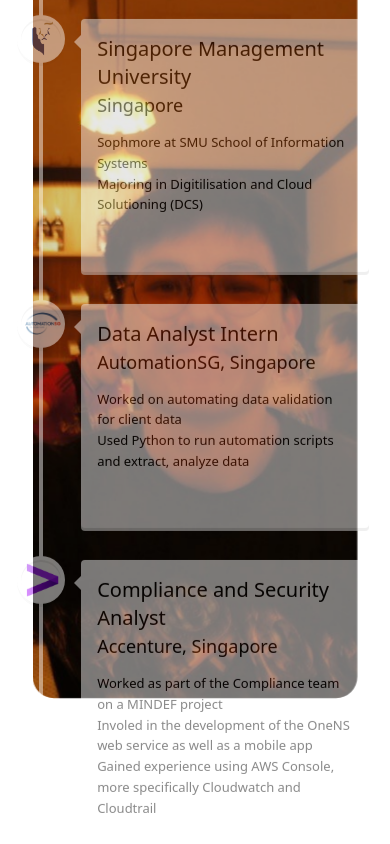
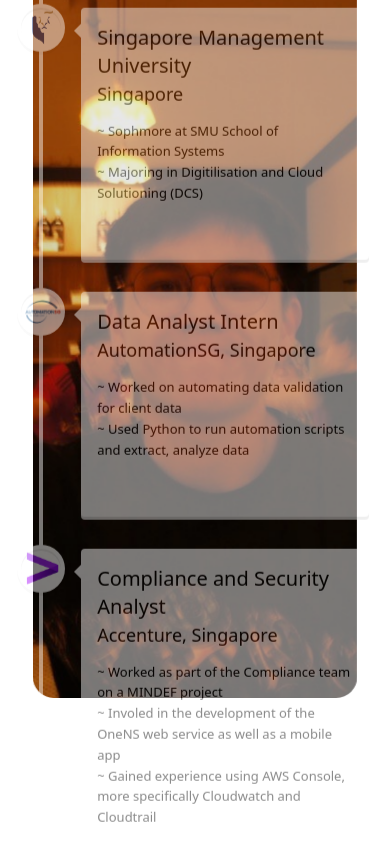
Before and after one commit to jitthing/portfolio, a React (Create React App) app: page / in a window 390 px wide. Shown: the part 980-1824 px from the top of the page. Built offline with nearby package versions, Linux system fonts and the light colour scheme.

Commit message:
contact card + color changes

```diff
--- a/src/App.js
+++ b/src/App.js
@@ -2,6 +2,8 @@
 import { ExperienceInfoCards } from "./components/ExperienceCardBody";
 import { ProjectInfoCards } from "./components/ProjectCardBody";
 import { SkillInfoCards } from "./components/SkillsCardBody";
+import { Footer } from "./components/Footer";
+import { TryAbout } from "./components/TryAbout";
 // import { Projects } from "./components/Projects";
 function App() {
   return (
@@ -10,6 +12,8 @@
       <ExperienceInfoCards />
       <ProjectInfoCards />
       <SkillInfoCards />
+      {/* <Footer /> */}
+      <TryAbout />
       {/* Add a contact component with all the links (LinkedIn, Github, Email) */}
     </>
   );
--- a/src/components/Footer.jsx
+++ b/src/components/Footer.jsx
@@ -0,0 +1,62 @@
+import styled from "styled-components";
+import { BsLinkedin } from "react-icons/bs";
+import { BsGithub } from "react-icons/bs";
+import { IoMdDocument } from "react-icons/io";
+
+export const Footer = () => {
+  return (
+    <ContactCardWrapper>
+      <ContactCard>
+        <img
+          src="../../images/profile.jpg"
+          alt=""
+          className="absolute rounded-full h-3/8 w-2/4 right-20 -top-6"
+        />
+        <div className="mx-auto pt-12">Lim Jitt Hing</div>
+        <div className="font-primary mb-4">
+          Thank you for visiting my portfolio website. Feel free to get in touch
+          with me through the links below.
+        </div>
+        <div className="flex flex-row mx-auto text-xl justify-between w-1/2 pt-4">
+          <a
+            href="https://www.github.com/jitthing"
+            target="_blank"
+            rel="noreferrer"
+          >
+            <BsGithub />
+          </a>
+          <a
+            href="https://www.linkedin.com/in/jitt-hing-lim/"
+            target="_blank"
+            rel="noreferrer"
+          >
+            <BsLinkedin />
+          </a>
+          <a href="www.example.com" target="_blank" rel="noreferrer">
+            <IoMdDocument />
+          </a>
+        </div>
+      </ContactCard>
+    </ContactCardWrapper>
+  );
+};
+
+const ContactCardWrapper = styled.div`
+  background-color: white;
+  height: 50vh;
+`;
+
+const ContactCard = styled.div`
+  position: relative;
+  background-color: rgba(240, 240, 240, 0.8);
+  padding: 20px;
+  box-shadow: 0 4px 6px rgba(0, 0, 0, 0.4);
+  margin: auto;
+  border-radius: 20px;
+  height: 35vh;
+  width: 15vw;
+  justify-content: center;
+  items-align: center;
+  display: flex;
+  flex-direction: column;
+`;
--- a/src/components/MainAbout.jsx
+++ b/src/components/MainAbout.jsx
@@ -59,7 +59,7 @@
     deletingSpeed = 50,
     delay = 1500;
   // eslint-disable-next-line
-  const phrases = ["student", "developer", "designer"];
+  const phrases = ["student", "developer", "learner"];
   const [text, setText] = useState("");
   const [count, setCount] = useState(0);
   const [isDeleting, setIsDeleting] = useState(false);
--- a/src/components/ProjectCard.css
+++ b/src/components/ProjectCard.css
@@ -5,7 +5,7 @@
   justify-content: center;
   height: 100vh;
   text-align: center;
-  background-color: rgba(240, 240, 240, 0.8);
+  background-color: rgba(240, 240, 240, 0.9);
   padding: 20px;
   box-shadow: 0 4px 6px rgba(0, 0, 0, 0.1);
   border-radius: 40px;
--- a/src/components/ProjectCardBody.jsx
+++ b/src/components/ProjectCardBody.jsx
@@ -11,7 +11,7 @@
     <div className="bg-white" id="projects">
       <ProjectImageCard
         id="#projects"
-        imgUrl={"../images/jitt_and_mary.jpeg"}
+        imgUrl={"../images/sunset.jpeg"}
         subHeading={"My Projects"}
         heading={"Some Things That I Have Done!"}
         height={"150"}
--- a/src/components/Projects.jsx
+++ b/src/components/Projects.jsx
@@ -14,7 +14,7 @@
           {skills.map((skill, index) => (
             <span
               key={index}
-              className="bg-blue-200 text-gray-800 text-base font-medium px-2 py-1 rounded mr-2 mb-2"
+              className="bg-blue-200 text-gray-800 text-base font-medium px-2 py-1 rounded-xl mr-2 mb-2"
             >
               {skill}
             </span>
--- a/src/components/SkillCards.jsx
+++ b/src/components/SkillCards.jsx
@@ -64,10 +64,10 @@
       onMouseLeave={handleMouseLeave}
       className="w-full h-full p-4 rounded border-[1px] border-slate-300 relative overflow-hidden group bg-white"
     >
-      <div className="absolute inset-0 bg-gradient-to-r from-blue-400 to-blue-300 translate-y-[100%] group-hover:translate-y-[0%] transition-transform duration-300" />
+      <div className="absolute inset-0 bg-gradient-to-r from-rose-700 to-rose-500 translate-y-[100%] group-hover:translate-y-[0%] transition-transform duration-300" />
 
-      <Icon className="absolute z-10 -top-12 -right-12 text-9xl text-slate-200 group-hover:text-blue-600 group-hover:rotate-12 transition-transform duration-300" />
-      <Icon className="mb-2 text-2xl text-blue-600 group-hover:text-white transition-colors relative z-10 duration-300" />
+      <Icon className="absolute z-10 -top-12 -right-12 text-9xl text-slate-200 group-hover:text-rose-400 group-hover:rotate-12 transition-transform duration-300" />
+      <Icon className="mb-2 text-2xl text-rose-400 group-hover:text-white transition-colors relative z-10 duration-300" />
       <h3 className="font-medium text-xl text-slate-950 group-hover:text-white relative z-10 duration-300">
         {title}
       </h3>
--- a/src/components/SkillsCardBody.jsx
+++ b/src/components/SkillsCardBody.jsx
@@ -9,7 +9,7 @@
     <div className="bg-white" id="skills">
       <SkillImageCard
         id="#skills"
-        imgUrl={"../images/floorball.jpeg"}
+        imgUrl={"../images/coldplay.jpeg"}
         subHeading={"My Skills"}
         heading={"Coding Languages"}
         height={"150"}
--- /dev/null
+++ b/src/components/TryAbout.jsx
@@ -0,0 +1,57 @@
+import { BsLinkedin } from "react-icons/bs";
+import { BsGithub } from "react-icons/bs";
+import { IoMdDocument } from "react-icons/io";
+
+export const TryAbout = () => {
+  return (
+    <div className="flex items-center justify-center h-[50vh]">
+      <div className="relative w-full group max-w-md min-w-0 mx-auto mb-6 break-words bg-rose-100 shadow-xl md:max-w-sm rounded-xl">
+        <div className="pb-6 shadow-lg">
+          <div className="flex flex-wrap justify-center">
+            <div className="flex justify-center w-full">
+              <img
+                src="../images/profile.jpg"
+                alt="Portrait About"
+                className="border-rose-100 rounded-full align-middle border-8 absolute -m-16 -ml-18 lg:-ml-16 max-w-[150px]"
+              />
+            </div>
+          </div>
+
+          <div className="mt-20 text-center items-center">
+            <h3 className="mt-4 mb-1 text-2xl font-bold leading-normal text-black">
+              Lim Jitt Hing
+            </h3>
+            <div className="divider-card mt-5 mx-auto"></div>
+            <div className="flex flex-wrap justify-center">
+              <div className="w-full px-6">
+                <p className="mb-4 font-light leading-relaxed text-gray-600">
+                  Thank you for visiting my portfolio website. Feel free to get
+                  in touch with me through the links below.
+                </p>
+              </div>
+              <div className="flex flex-row mx-auto text-xl justify-between w-1/2 pt-4">
+                <a
+                  href="https://www.github.com/jitthing"
+                  target="_blank"
+                  rel="noreferrer"
+                >
+                  <BsGithub />
+                </a>
+                <a
+                  href="https://www.linkedin.com/in/jitt-hing-lim/"
+                  target="_blank"
+                  rel="noreferrer"
+                >
+                  <BsLinkedin />
+                </a>
+                <a href="www.example.com" target="_blank" rel="noreferrer">
+                  <IoMdDocument />
+                </a>
+              </div>
+            </div>
+          </div>
+        </div>
+      </div>
+    </div>
+  );
+};
--- a/src/projectElement.js
+++ b/src/projectElement.js
@@ -15,7 +15,7 @@
       "a personal portfolio website to better visualise my projects and experiences while making it fun and interactive for the user",
     imgUrl: "personal",
     projectLink: "https://github.com/jitthing/my-web",
-    skills: ["React", "Node.js", "Express", "MongoDB", "Three.js"],
+    skills: ["React", "Node.js", "Framer Motion"],
   },
 ];
 
--- a/src/timelineElement.js
+++ b/src/timelineElement.js
@@ -4,8 +4,8 @@
     title: "Singapore Management University",
     location: "Singapore",
     description: [
-      "Sophmore at SMU School of Information Systems",
-      "Majoring in Digitilisation and Cloud Solutioning (DCS)",
+      "~ Sophmore at SMU School of Information Systems",
+      "~ Majoring in Digitilisation and Cloud Solutioning (DCS)",
     ],
     date: "August 2023 - present",
     icon: "smu",
@@ -15,8 +15,8 @@
     title: "Data Analyst Intern",
     location: "AutomationSG, Singapore",
     description: [
-      "Worked on automating data validation for client data",
-      "Used Python to run automation scripts and extract, analyze data",
+      "~ Worked on automating data validation for client data",
+      "~ Used Python to run automation scripts and extract, analyze data",
     ],
     date: "May 2024 - Jul 2024",
     icon: "automationsg",
@@ -26,9 +26,9 @@
     title: "Compliance and Security Analyst",
     location: "Accenture, Singapore",
     description: [
-      "Worked as part of the Compliance team on a MINDEF project",
-      "Involed in the development of the OneNS web service as well as a mobile app",
-      "Gained experience using AWS Console, more specifically Cloudwatch and Cloudtrail",
+      "~ Worked as part of the Compliance team on a MINDEF project",
+      "~ Involed in the development of the OneNS web service as well as a mobile app",
+      "~ Gained experience using AWS Console, more specifically Cloudwatch and Cloudtrail",
     ],
 
     date: "Jan 2023 - July 2023",
--- a/tailwind.config.js
+++ b/tailwind.config.js
@@ -6,6 +6,20 @@
       colors: {
         "transparent-white": "rgba(255, 255, 255, 0)",
       },
+      fontFamily: {
+        primary: [
+          "Gotham",
+          "system-ui",
+          "-apple-system",
+          "BlinkMacSystemFont",
+          "San Francisco",
+          "Roboto",
+          "Segoe UI",
+          "Ubuntu",
+          "Helvetica Neue",
+          "sans-serif",
+        ],
+      },
     },
     plugins: [],
   },
```
Also changed, not shown: public/images/sunset.jpeg (added), 1 other file (tests, documents, lock files or other folders).
